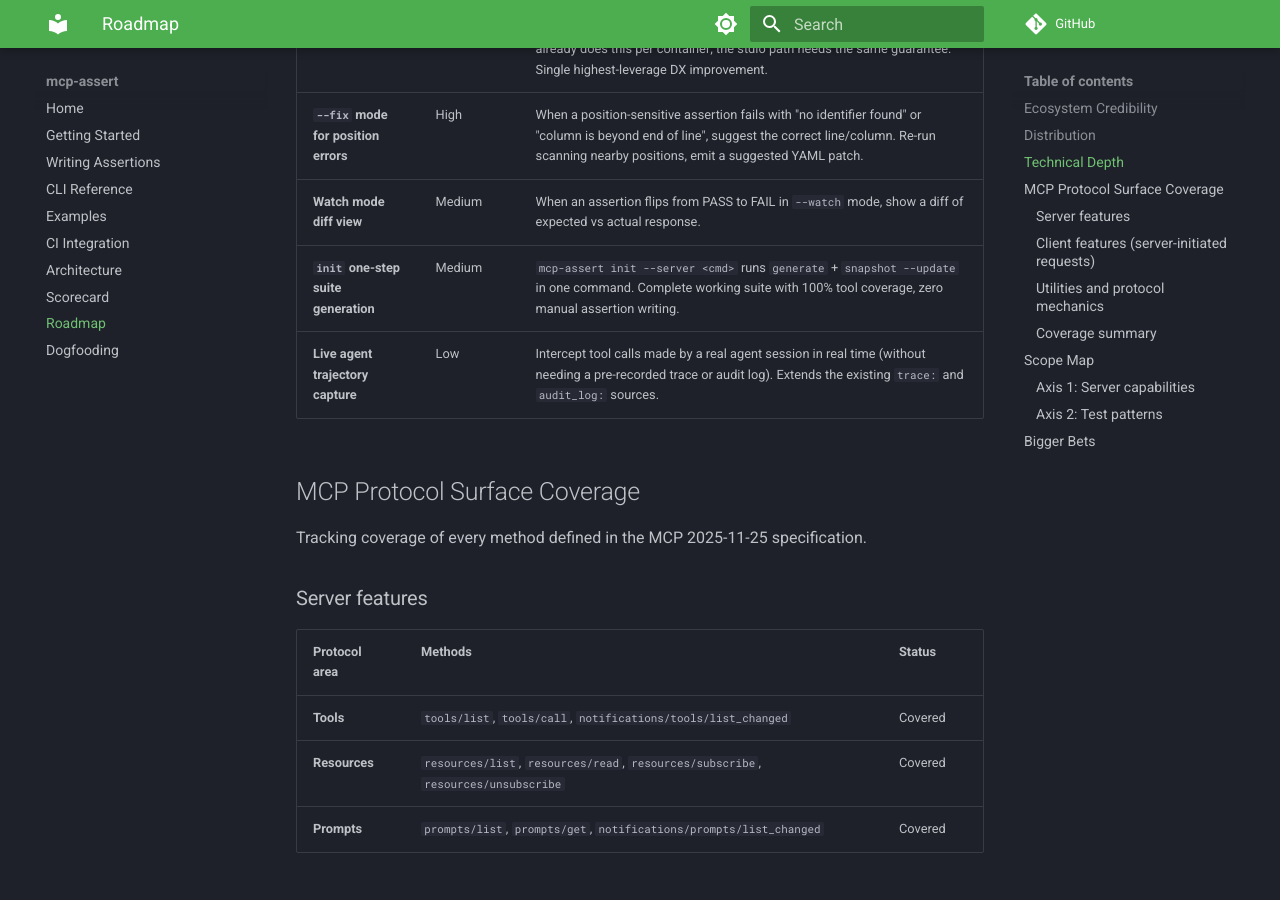
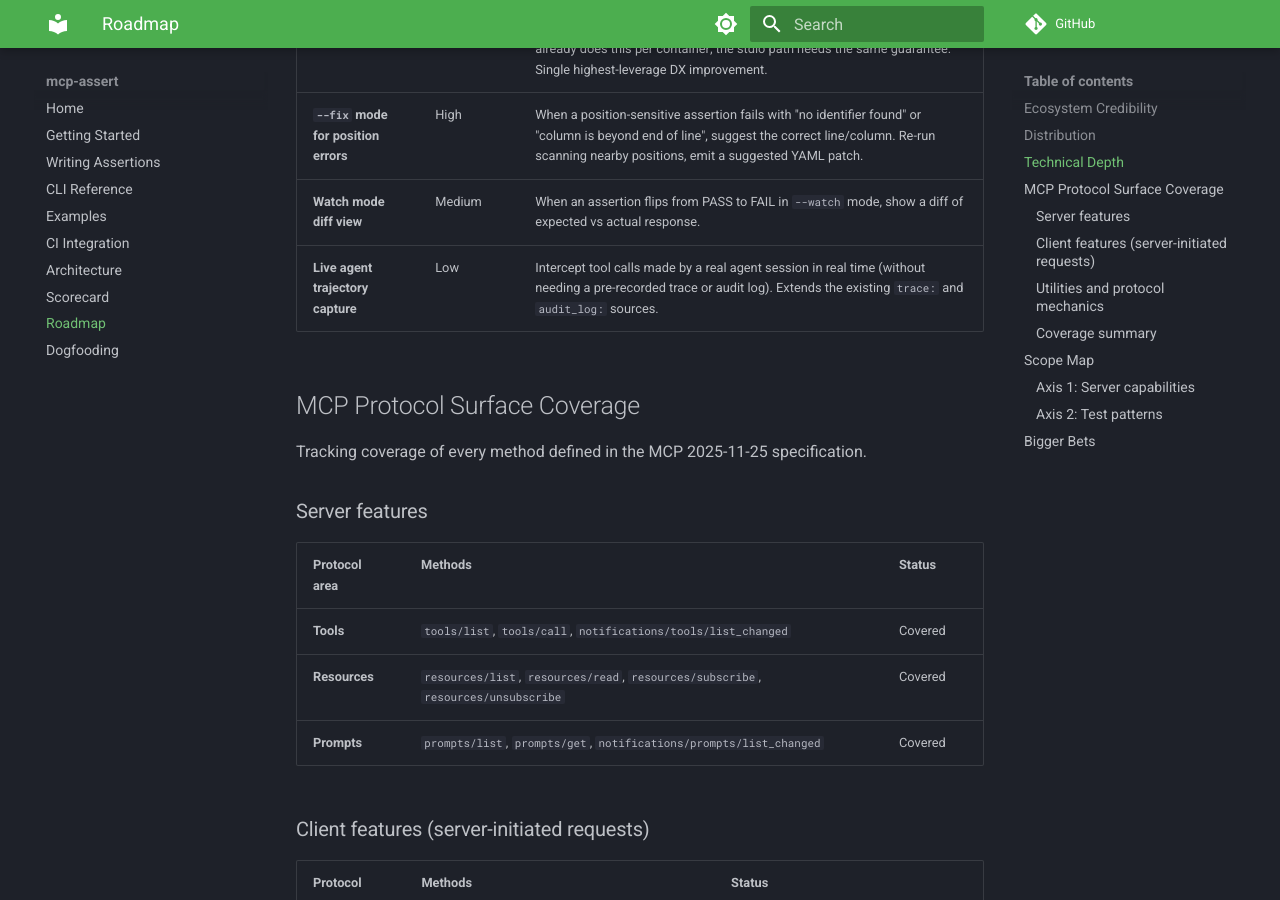
Before and after one commit to blackwell-systems/mcp-assert, an MkDocs documentation site: the page built from docs/roadmap.md, in a window 1280 px wide and 900 px high, scrolled down 1247 px. Built offline with MkDocs 1.6.1 and Material for MkDocs 9.7.7, drawn with Linux system fonts in a browser that asks for light colours; comment, search, counter and statistics services are not loaded.

Commit message:
docs: remove init one-step from roadmap (shipped)

```diff
--- a/docs/roadmap.md
+++ b/docs/roadmap.md
@@ -25,7 +25,6 @@
 | **Automatic fixture isolation** | **Critical** | Per-test fixture copy in the runner so write-tests can never contaminate read-tests. Today any assertion that commits edits to disk modifies the shared fixture directory, shifting line numbers for subsequent tests. Docker already does this per container; the stdio path needs the same guarantee. Single highest-leverage DX improvement. |
 | **`--fix` mode for position errors** | High | When a position-sensitive assertion fails with "no identifier found" or "column is beyond end of line", suggest the correct line/column. Re-run scanning nearby positions, emit a suggested YAML patch. |
 | **Watch mode diff view** | Medium | When an assertion flips from PASS to FAIL in `--watch` mode, show a diff of expected vs actual response. |
-| **`init` one-step suite generation** | Medium | `mcp-assert init --server <cmd>` runs `generate` + `snapshot --update` in one command. Complete working suite with 100% tool coverage, zero manual assertion writing. |
 | **Live agent trajectory capture** | Low | Intercept tool calls made by a real agent session in real time (without needing a pre-recorded trace or audit log). Extends the existing `trace:` and `audit_log:` sources. |
 
 ## MCP Protocol Surface Coverage
```
